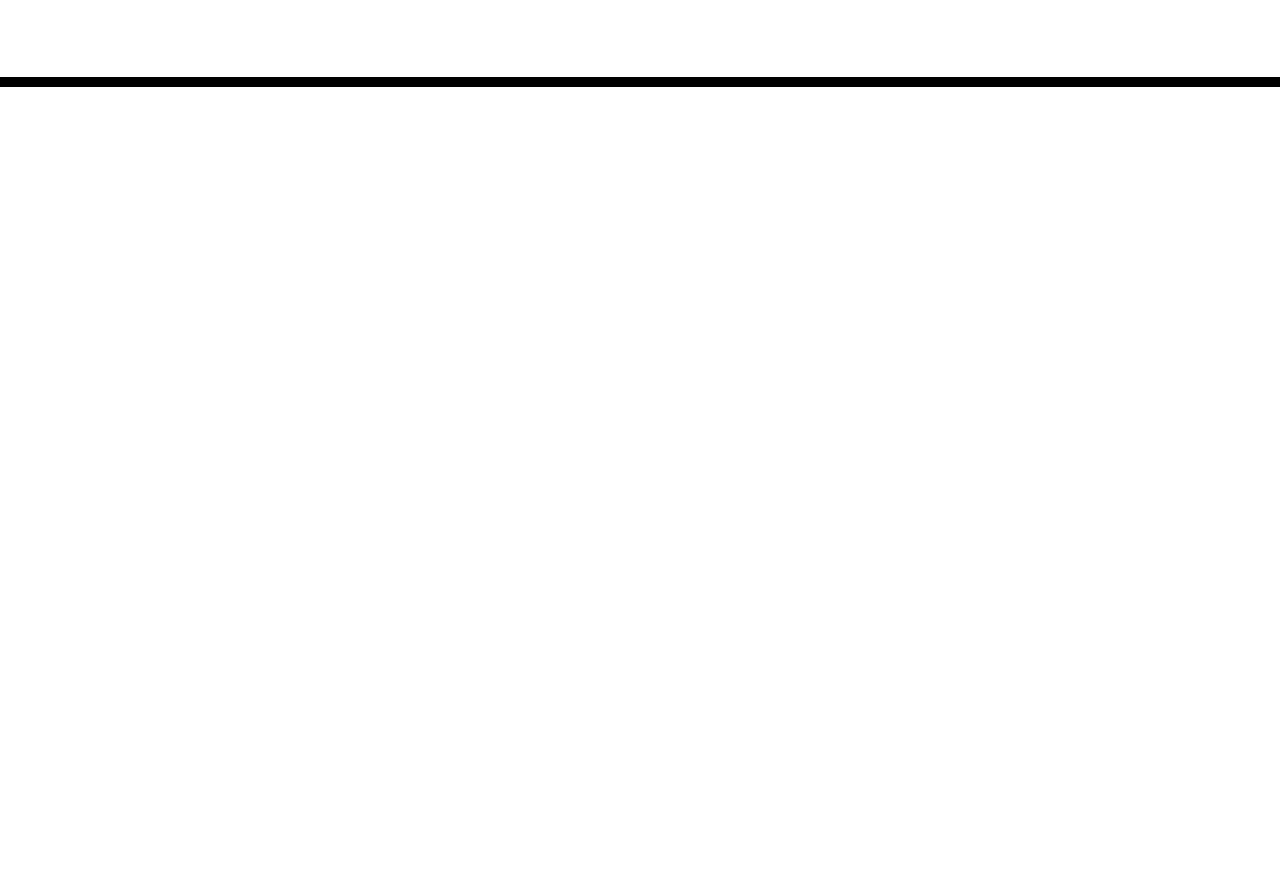
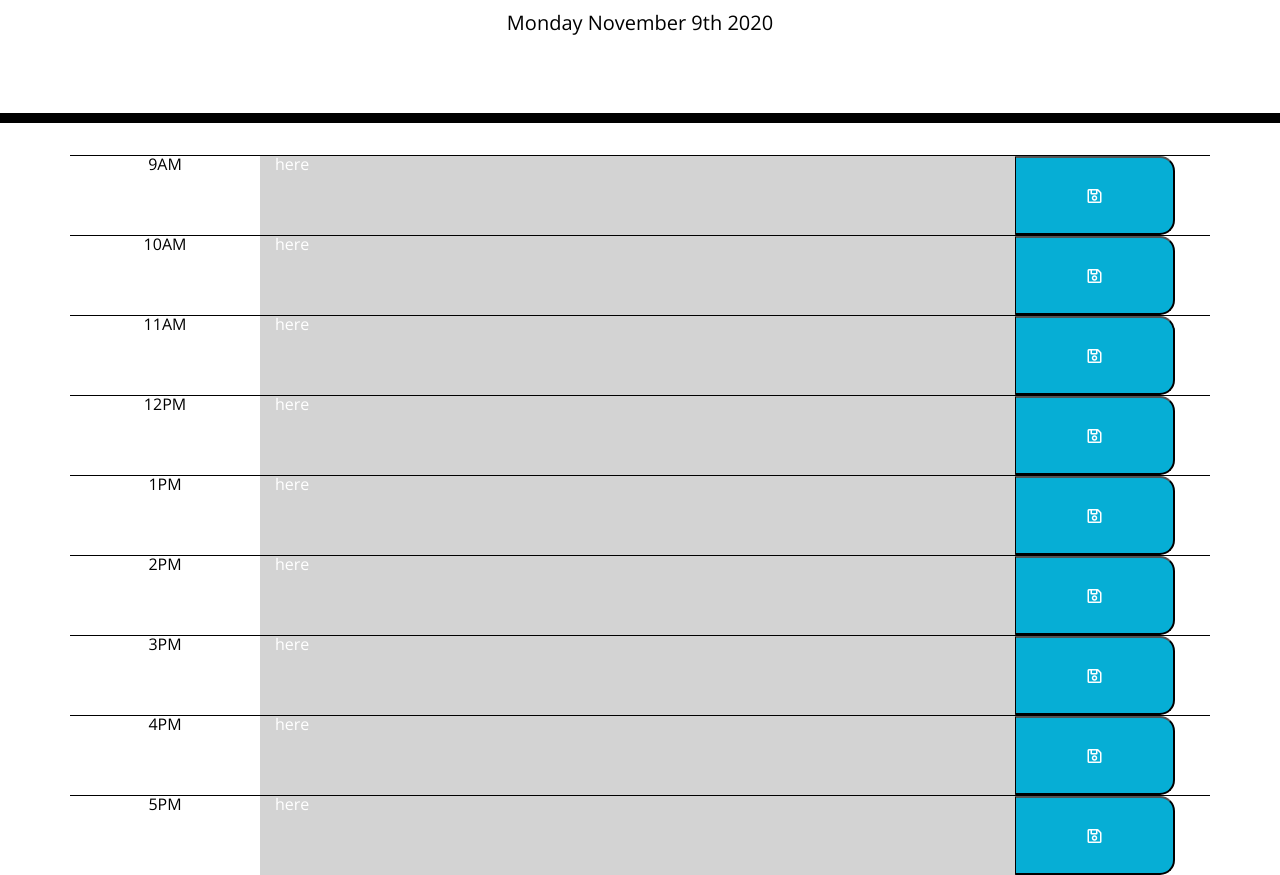
Before and after one commit to diminako/day-planner, a plain HTML site: page index.html in a window 1280 px wide. Shown: the part 181-1056 px from the top of the page. Before the commit the page ends 800 px from the top, so only its background shows below. Drawn offline with nearby package versions, Linux system fonts and the light colour scheme.

Commit message:
formatted the HTML and added certain classes

```diff
--- /dev/null
+++ b/assets/script.js
@@ -0,0 +1 @@
+$("#currentDay").text(moment().format('dddd MMMM Do YYYY'))
--- a/style.css
+++ b/assets/style.css
@@ -39,7 +39,7 @@ textarea{
 .hour {
   background-color: #ffffff;
   color: #000000;
-  border-top: 1px dashed #000000;
+  border-top: 1px solid #000000;
 }
 
 .past {
@@ -63,9 +63,12 @@ textarea{
   border-bottom-right-radius: 15px;
   background-color: #06AED5;
   color: white;
+  width: 100%;
+  height: 100%;
+  margin-left: -20px;
 }
 
 .saveBtn i:hover {
-  font-size: 20px;
+  font-size: 30px;
   transition: all .3s ease-in-out;
 }
--- a/index.html
+++ b/index.html
@@ -1,28 +1,20 @@
 <!DOCTYPE html>
 <html lang="en">
+
 <head>
   <meta charset="UTF-8" />
   <meta name="viewport" content="width=device-width, initial-scale=1.0" />
   <meta http-equiv="X-UA-Compatible" content="ie=edge" />
-    <link
-      rel="stylesheet"
-      href="https://stackpath.bootstrapcdn.com/bootstrap/4.3.1/css/bootstrap.min.css"
-    />
-    <link
-      rel="stylesheet"
-      href="https://use.fontawesome.com/releases/v5.8.1/css/all.css"
-      integrity="sha384-50oBUHEmvpQ+1lW4y57PTFmhCaXp0ML5d60M1M7uH2+nqUivzIebhndOJK28anvf"
-      crossorigin="anonymous"
-    />
-    <link
-      href="https://fonts.googleapis.com/css?family=Open+Sans&display=swap"
-      rel="stylesheet"
-    />
-    <link rel="stylesheet" href="style.css" />
+  <link rel="stylesheet" href="https://stackpath.bootstrapcdn.com/bootstrap/4.3.1/css/bootstrap.min.css" />
+  <link rel="stylesheet" href="https://use.fontawesome.com/releases/v5.8.1/css/all.css"
+    integrity="sha384-50oBUHEmvpQ+1lW4y57PTFmhCaXp0ML5d60M1M7uH2+nqUivzIebhndOJK28anvf" crossorigin="anonymous" />
+  <link href="https://fonts.googleapis.com/css?family=Open+Sans&display=swap" rel="stylesheet" />
+  <link rel="stylesheet" href="./assets/style.css" />
   <title>Work Day Scheduler</title>
 </head>
 
 <body>
+
   <header class="jumbotron">
     <h1 class="display-3">Work Day Scheduler</h1>
     <p class="lead">A simple calendar app for scheduling your work day</p>
@@ -30,9 +22,87 @@
   </header>
   <div class="container">
     <!-- Timeblocks go here -->
+    <!-- 9am -->
+    <div class="row hour">
+      <div class="col-md-2 time-block">9AM</div>
+      <div class="col-md-8 past" id="0900">here</div>
+      <div class="col-md-2"><button class="saveBtn"><i class="far fa-save"></i></button></div>
     </div>
+    <!-- 10am -->
+    <div class="row hour">
+      <div class="col-md-2 time-block">10AM</div>
+      <div class="col-md-8 past" id="1000">here</div>
+      <div class="col-md-2"><button class="saveBtn"><i class="far fa-save"></i></button></div>
+    </div>
+    <!-- 11am -->
+    <div class="row hour">
+      <div class="col-md-2 time-block">11AM</div>
+      <div class="col-md-8 past" id="1100">here</div>
+      <div class="col-md-2"><button class="saveBtn"><i class="far fa-save"></i></button></div>
+    </div>
+    <!-- 12pm -->
+    <div class="row hour">
+      <div class="col-md-2 time-block">12PM</div>
+      <div class="col-md-8 past" id="1200">here</div>
+      <div class="col-md-2"><button class="saveBtn"><i class="far fa-save"></i></button></div>
+    </div>
+    <!-- 1pm -->
+    <div class="row hour">
+      <div class="col-md-2 time-block">1PM</div>
+      <div class="col-md-8 past" id="1300">here</div>
+      <div class="col-md-2"><button class="saveBtn"><i class="far fa-save"></i></button></div>
+    </div>
+    <!-- 2pm -->
+    <div class="row hour">
+      <div class="col-md-2 time-block">2PM</div>
+      <div class="col-md-8 past" id="1400">here</div>
+      <div class="col-md-2"><button class="saveBtn"><i class="far fa-save"></i></button></div>
+    </div>
+    <!-- 3pm -->
+    <div class="row hour">
+      <div class="col-md-2 time-block">3PM</div>
+      <div class="col-md-8 past" id="1500">here</div>
+      <div class="col-md-2"><button class="saveBtn"><i class="far fa-save"></i></button></div>
+    </div>
+    <!-- 4pm -->
+    <div class="row hour">
+      <div class="col-md-2 time-block">4PM</div>
+      <div class="col-md-8 past" id="1600">here</div>
+      <div class="col-md-2"><button class="saveBtn"><i class="far fa-save"></i></button></div>
+    </div>
+    <!-- 5pm -->
+    <div class="row hour">
+      <div class="col-md-2 time-block">5PM</div>
+      <div class="col-md-8 past" id="1700">here</div>
+      <div class="col-md-2"><button class="saveBtn"><i class="far fa-save"></i></button></div>
+    </div>
+
+  </div>
+
+
+
+
+
+
+
+
+
+
+
+
+
+
+
+
+
+
+
+
+
 
   <script src="https://cdnjs.cloudflare.com/ajax/libs/jquery/3.2.1/jquery.min.js"></script>
   <script src="https://cdnjs.cloudflare.com/ajax/libs/moment.js/2.24.0/moment.min.js"></script>
+  <script src="./assets/script.js"></script>
 </body>
+
 </html>
```
Lines whose indentation alone changed are shown as unchanged.
